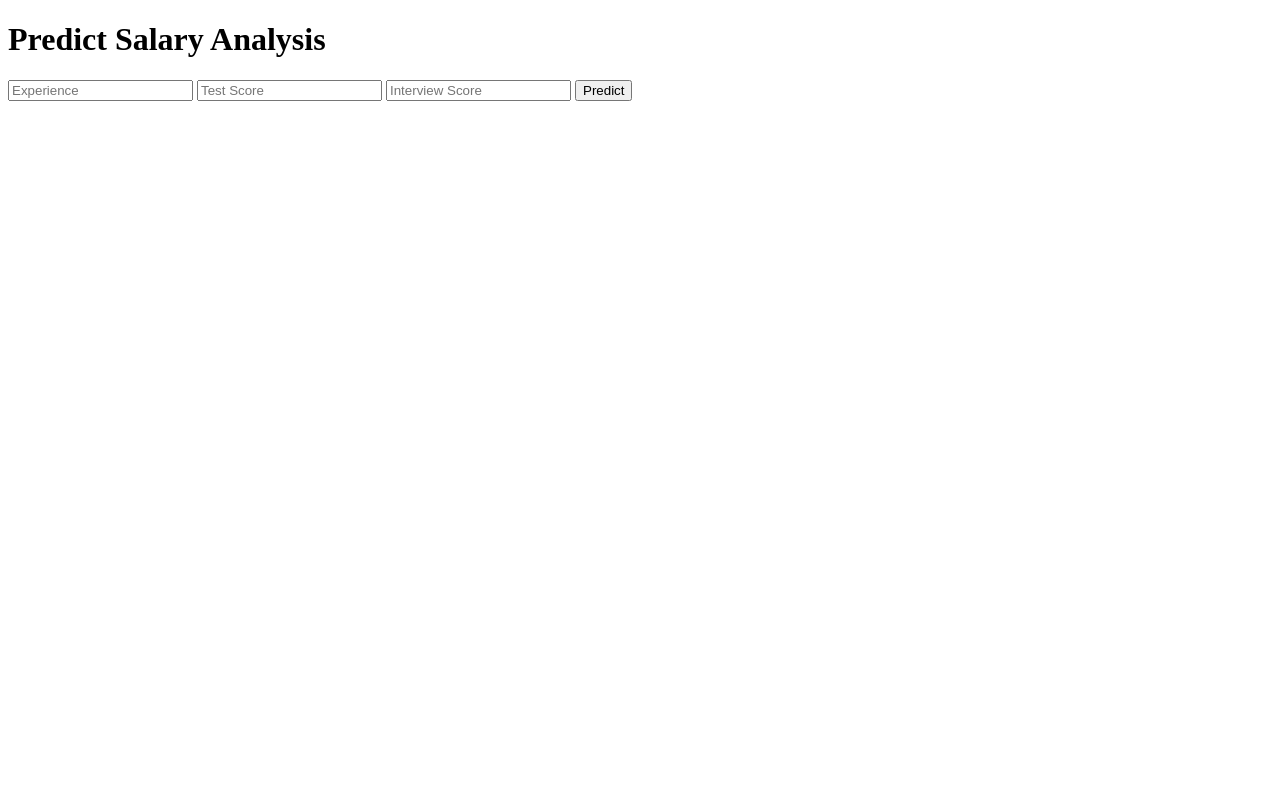
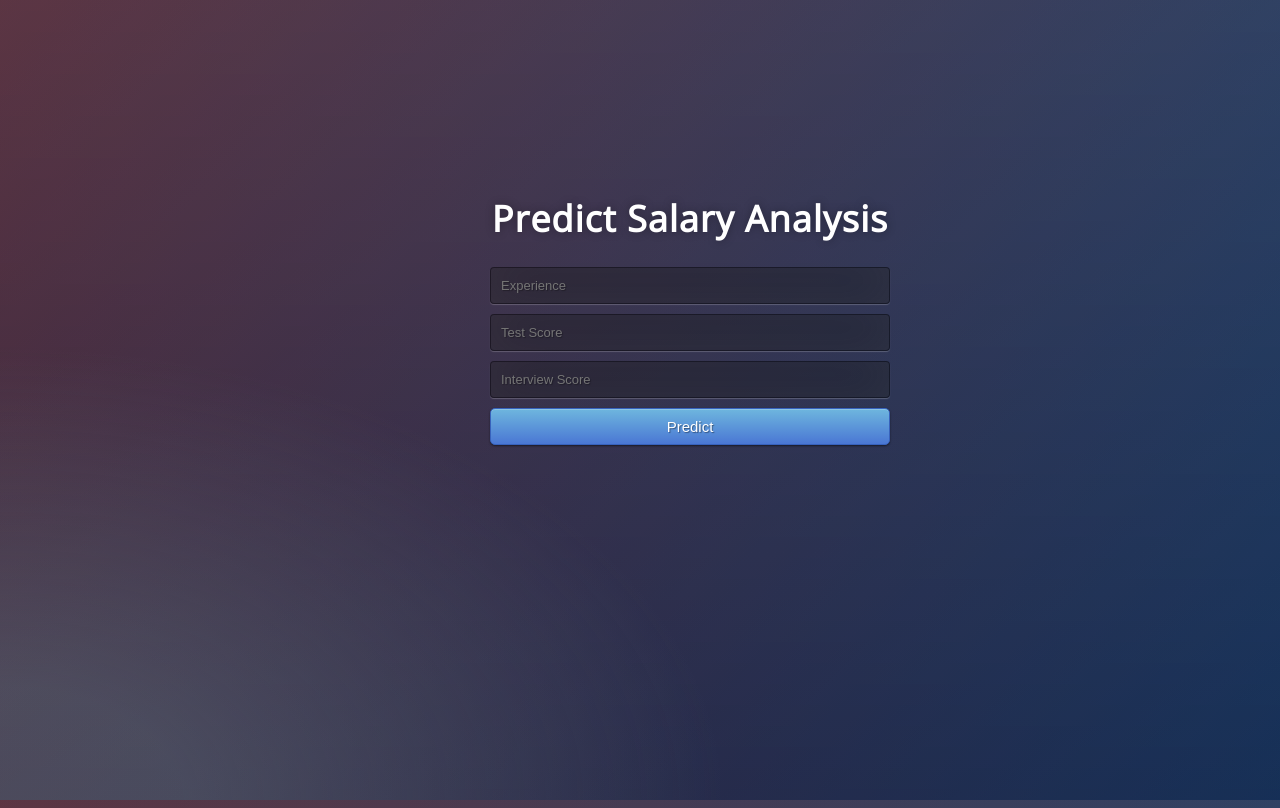
Before and after one commit to INF800/demo-heroku-platform-as-a-service-deployment, a Flask app: page / in a window 1280 px wide. Before the commit the page ends 101 px from the top, so only its background shows below. Run offline with Flask 2, Linux system fonts and the light colour scheme; parts of the project's set-up code (start-up, migrations or seed data) failed here and were passed over.

Commit message:
stylesheeets added

```diff
--- /dev/null
+++ b/static/css/style.css
@@ -0,0 +1,63 @@
+@import url(https://fonts.googleapis.com/css?family=Open+Sans);
+.btn { display: inline-block; *display: inline; *zoom: 1; padding: 4px 10px 4px; margin-bottom: 0; font-size: 13px; line-height: 18px; color: #333333; text-align: center;text-shadow: 0 1px 1px rgba(255, 255, 255, 0.75); vertical-align: middle; background-color: #f5f5f5; background-image: -moz-linear-gradient(top, #ffffff, #e6e6e6); background-image: -ms-linear-gradient(top, #ffffff, #e6e6e6); background-image: -webkit-gradient(linear, 0 0, 0 100%, from(#ffffff), to(#e6e6e6)); background-image: -webkit-linear-gradient(top, #ffffff, #e6e6e6); background-image: -o-linear-gradient(top, #ffffff, #e6e6e6); background-image: linear-gradient(top, #ffffff, #e6e6e6); background-repeat: repeat-x; filter: progid:dximagetransform.microsoft.gradient(startColorstr=#ffffff, endColorstr=#e6e6e6, GradientType=0); border-color: #e6e6e6 #e6e6e6 #e6e6e6; border-color: rgba(0, 0, 0, 0.1) rgba(0, 0, 0, 0.1) rgba(0, 0, 0, 0.25); border: 1px solid #e6e6e6; -webkit-border-radius: 4px; -moz-border-radius: 4px; border-radius: 4px; -webkit-box-shadow: inset 0 1px 0 rgba(255, 255, 255, 0.2), 0 1px 2px rgba(0, 0, 0, 0.05); -moz-box-shadow: inset 0 1px 0 rgba(255, 255, 255, 0.2), 0 1px 2px rgba(0, 0, 0, 0.05); box-shadow: inset 0 1px 0 rgba(255, 255, 255, 0.2), 0 1px 2px rgba(0, 0, 0, 0.05); cursor: pointer; *margin-left: .3em; }
+.btn:hover, .btn:active, .btn.active, .btn.disabled, .btn[disabled] { background-color: #e6e6e6; }
+.btn-large { padding: 9px 14px; font-size: 15px; line-height: normal; -webkit-border-radius: 5px; -moz-border-radius: 5px; border-radius: 5px; }
+.btn:hover { color: #333333; text-decoration: none; background-color: #e6e6e6; background-position: 0 -15px; -webkit-transition: background-position 0.1s linear; -moz-transition: background-position 0.1s linear; -ms-transition: background-position 0.1s linear; -o-transition: background-position 0.1s linear; transition: background-position 0.1s linear; }
+.btn-primary, .btn-primary:hover { text-shadow: 0 -1px 0 rgba(0, 0, 0, 0.25); color: #ffffff; }
+.btn-primary.active { color: rgba(255, 255, 255, 0.75); }
+.btn-primary { background-color: #4a77d4; background-image: -moz-linear-gradient(top, #6eb6de, #4a77d4); background-image: -ms-linear-gradient(top, #6eb6de, #4a77d4); background-image: -webkit-gradient(linear, 0 0, 0 100%, from(#6eb6de), to(#4a77d4)); background-image: -webkit-linear-gradient(top, #6eb6de, #4a77d4); background-image: -o-linear-gradient(top, #6eb6de, #4a77d4); background-image: linear-gradient(top, #6eb6de, #4a77d4); background-repeat: repeat-x; filter: progid:dximagetransform.microsoft.gradient(startColorstr=#6eb6de, endColorstr=#4a77d4, GradientType=0);  border: 1px solid #3762bc; text-shadow: 1px 1px 1px rgba(0,0,0,0.4); box-shadow: inset 0 1px 0 rgba(255, 255, 255, 0.2), 0 1px 2px rgba(0, 0, 0, 0.5); }
+.btn-primary:hover, .btn-primary:active, .btn-primary.active, .btn-primary.disabled, .btn-primary[disabled] { filter: none; background-color: #4a77d4; }
+.btn-block { width: 100%; display:block; }
+
+* { -webkit-box-sizing:border-box; -moz-box-sizing:border-box; -ms-box-sizing:border-box; -o-box-sizing:border-box; box-sizing:border-box; }
+
+html { width: 100%; height:100%; overflow:hidden; }
+
+body {
+	width: 100%;
+	height:100%;
+	font-family: 'Open Sans', sans-serif;
+	background: #092756;
+	color: #fff;
+	font-size: 18px;
+	text-align:center;
+	letter-spacing:1.2px;
+	background: -moz-radial-gradient(0% 100%, ellipse cover, rgba(104,128,138,.4) 10%,rgba(138,114,76,0) 40%),-moz-linear-gradient(top,  rgba(57,173,219,.25) 0%, rgba(42,60,87,.4) 100%), -moz-linear-gradient(-45deg,  #670d10 0%, #092756 100%);
+	background: -webkit-radial-gradient(0% 100%, ellipse cover, rgba(104,128,138,.4) 10%,rgba(138,114,76,0) 40%), -webkit-linear-gradient(top,  rgba(57,173,219,.25) 0%,rgba(42,60,87,.4) 100%), -webkit-linear-gradient(-45deg,  #670d10 0%,#092756 100%);
+	background: -o-radial-gradient(0% 100%, ellipse cover, rgba(104,128,138,.4) 10%,rgba(138,114,76,0) 40%), -o-linear-gradient(top,  rgba(57,173,219,.25) 0%,rgba(42,60,87,.4) 100%), -o-linear-gradient(-45deg,  #670d10 0%,#092756 100%);
+	background: -ms-radial-gradient(0% 100%, ellipse cover, rgba(104,128,138,.4) 10%,rgba(138,114,76,0) 40%), -ms-linear-gradient(top,  rgba(57,173,219,.25) 0%,rgba(42,60,87,.4) 100%), -ms-linear-gradient(-45deg,  #670d10 0%,#092756 100%);
+	background: -webkit-radial-gradient(0% 100%, ellipse cover, rgba(104,128,138,.4) 10%,rgba(138,114,76,0) 40%), linear-gradient(to bottom,  rgba(57,173,219,.25) 0%,rgba(42,60,87,.4) 100%), linear-gradient(135deg,  #670d10 0%,#092756 100%);
+	filter: progid:DXImageTransform.Microsoft.gradient( startColorstr='#3E1D6D', endColorstr='#092756',GradientType=1 );
+
+}
+.login {
+	position: absolute;
+	top: 40%;
+	left: 50%;
+	margin: -150px 0 0 -150px;
+	width:400px;
+	height:400px;
+}
+
+.login h1 { color: #fff; text-shadow: 0 0 10px rgba(0,0,0,0.3); letter-spacing:1px; text-align:center; }
+
+input {
+	width: 100%;
+	margin-bottom: 10px;
+	background: rgba(0,0,0,0.3);
+	border: none;
+	outline: none;
+	padding: 10px;
+	font-size: 13px;
+	color: #fff;
+	text-shadow: 1px 1px 1px rgba(0,0,0,0.3);
+	border: 1px solid rgba(0,0,0,0.3);
+	border-radius: 4px;
+	box-shadow: inset 0 -5px 45px rgba(100,100,100,0.2), 0 1px 1px rgba(255,255,255,0.2);
+	-webkit-transition: box-shadow .5s ease;
+	-moz-transition: box-shadow .5s ease;
+	-o-transition: box-shadow .5s ease;
+	-ms-transition: box-shadow .5s ease;
+	transition: box-shadow .5s ease;
+}
+input:focus { box-shadow: inset 0 -5px 45px rgba(100,100,100,0.4), 0 1px 1px rgba(255,255,255,0.2); }
--- a/templates/index.html
+++ b/templates/index.html
@@ -8,6 +8,7 @@
 <link href='https://fonts.googleapis.com/css?family=Arimo' rel='stylesheet' type='text/css'>
 <link href='https://fonts.googleapis.com/css?family=Hind:300' rel='stylesheet' type='text/css'>
 <link href='https://fonts.googleapis.com/css?family=Open+Sans+Condensed:300' rel='stylesheet' type='text/css'>
+<link rel="stylesheet" href="{{ url_for('static', filename='css/style.css') }}">
 
 </head>
 
```
